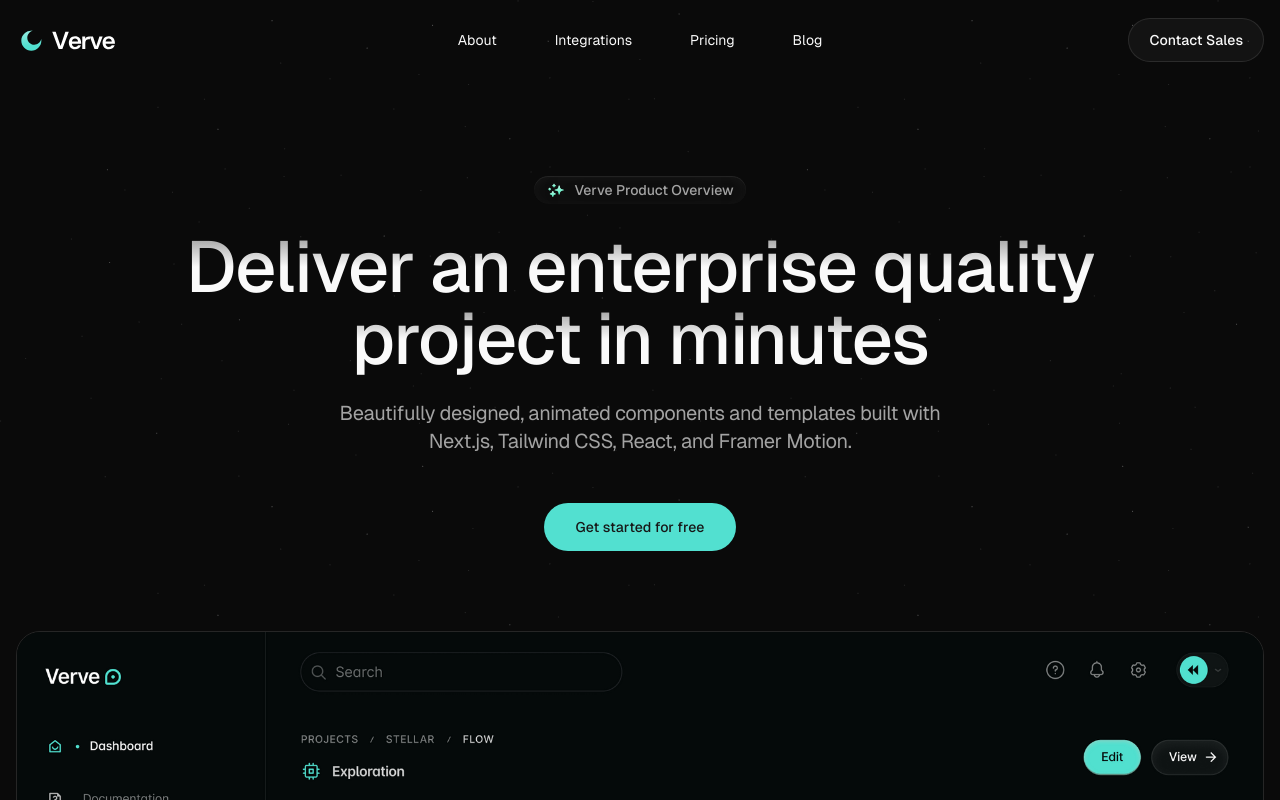
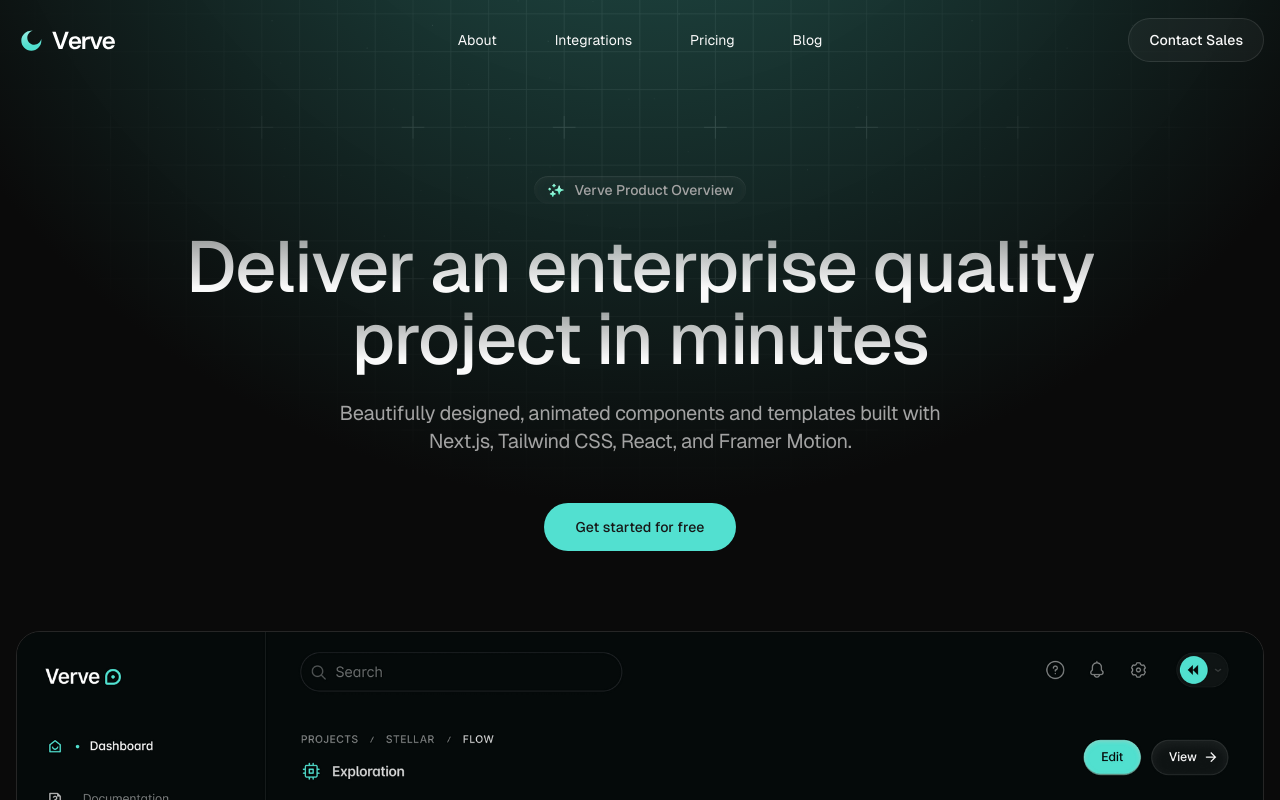
Before and after one commit to fikrirakala/verve, a Next.js app: page / in a window 1280 px wide. Shown: the top 800 px of the page. Built offline with nearby package versions, Linux system fonts and the light colour scheme.

Commit message:
Refactor layout background

```diff
--- a/src/app/globals.css
+++ b/src/app/globals.css
@@ -82,6 +82,6 @@
   }
 
   .text-gradient {
-    @apply bg-gradient-to-b from-[rgba(250,250,250,0.5)] to-[rgb(250,250,250)_50%] bg-clip-text text-transparent;
+    @apply bg-gradient-to-b from-[rgba(250,250,250,0.5)] to-[rgb(250,250,250)_75%] bg-clip-text text-transparent;
   }
 }
--- a/src/app/layout.tsx
+++ b/src/app/layout.tsx
@@ -1,5 +1,6 @@
 import type { Metadata } from "next";
 import localFont from "next/font/local";
+import Image from "next/image";
 
 import CtaSection from "@/components/cta-section";
 import Footer from "@/components/footer";
@@ -33,6 +34,17 @@ export default function RootLayout({
       <body
         className={`${geistSans.className} ${geistMono.variable} bg-[url('/bg/stars.svg')] antialiased`}
       >
+        <div className="absolute bottom-auto left-0 right-0 top-0 z-0 mx-auto flex h-[908px] w-full max-w-[2400px] items-start justify-center overflow-hidden">
+          <div className="absolute bottom-auto left-0 right-0 top-0 z-[2] h-[764px] w-full flex-none bg-[radial-gradient(circle_at_50%_-40%,rgba(76,202,187,0.42),rgb(10,10,10)_65%)]"></div>
+          <Image
+            src="/bg/hero-pattern.svg"
+            alt=""
+            width={2400}
+            height={890}
+            className="absolute -top-6 bottom-auto left-auto right-auto z-[1] h-[764px] w-[2400px] max-w-none opacity-55 mix-blend-soft-light"
+          />
+        </div>
+
         <Navbar />
         <main className="relative mx-auto w-full pt-20">{children}</main>
         <CtaSection />
```
Also changed, not shown: public/bg/hero-pattern.svg (added).
